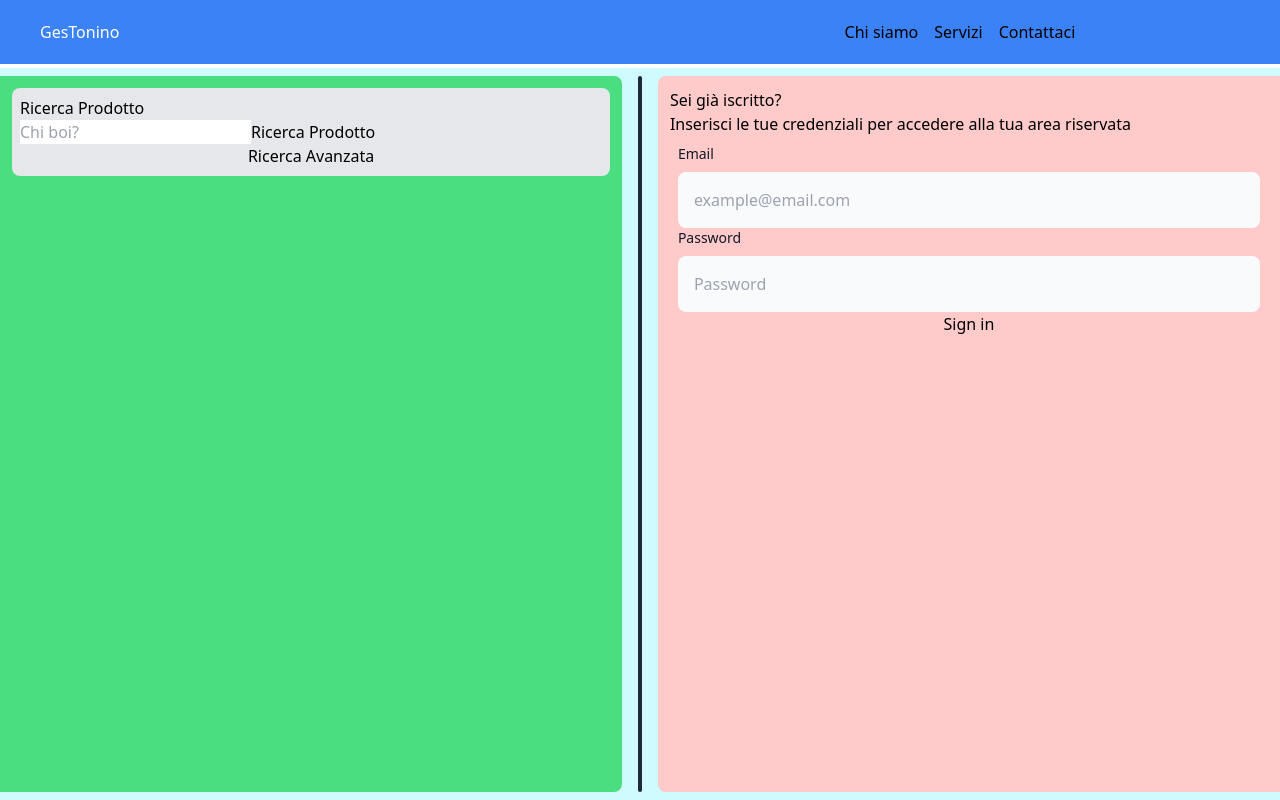
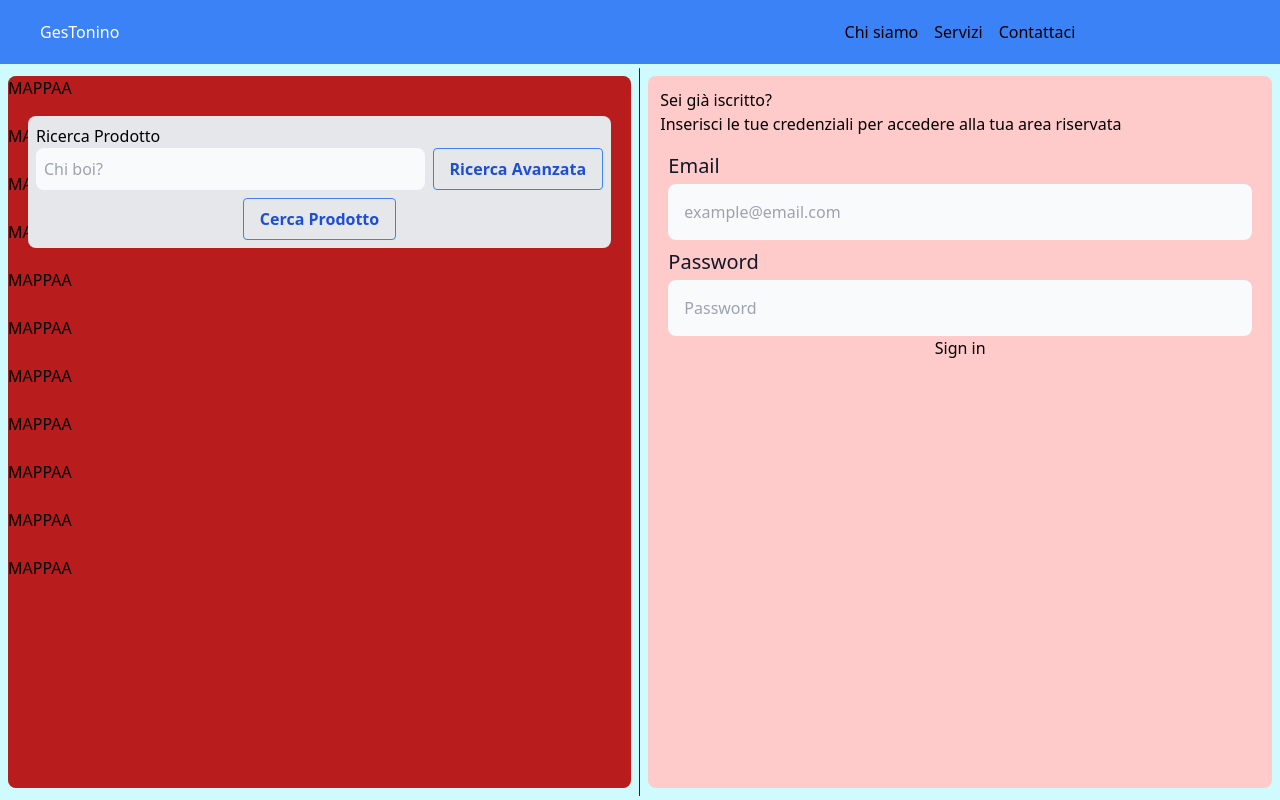
Before and after one commit to Shadowz-git/GesTonino, an Angular app in the folder frontend/: page /home in a window 1280 px wide. Built offline with nearby package versions, Linux system fonts and the light colour scheme.

Commit message:
Sistemati alcuni dettagli, posizionato il form per la ricerca sopra lo spazio predisposto per la mappa, fatto in modo che il componente mappa utilizzi tutto lo spazio disponibile sul suo lato.

```diff
--- a/frontend/src/app/home/home.component.css
+++ b/frontend/src/app/home/home.component.css
@@ -1,7 +1,32 @@
 #loginForm label {
-  @apply block mb-2 text-sm font-medium text-gray-900 dark:text-white !important;
+  @apply block mt-2 mb-1 text-xl font-medium text-gray-900 dark:text-white !important;
 }
 
 #loginForm input {
   @apply block w-full p-4 text-gray-900 border-gray-300 rounded-lg bg-gray-50 text-base focus:ring-blue-500 focus:border-blue-500 dark:bg-gray-700 dark:border-gray-600 dark:placeholder-gray-400 dark:text-white dark:focus:ring-blue-500 dark:focus:border-blue-500 !important;
 }
+
+#formSearch input {
+  @apply block w-full p-2 mr-2 text-gray-900 border-gray-300 rounded-lg bg-gray-50 text-base focus:ring-blue-500 focus:border-blue-500 dark:bg-gray-700 dark:border-gray-600 dark:placeholder-gray-400 dark:text-white dark:focus:ring-blue-500 dark:focus:border-blue-500 !important;
+}
+
+#formSearch button {
+  @apply text-nowrap bg-transparent hover:bg-blue-500 text-blue-700 font-semibold hover:text-white py-2 px-4 border border-blue-500 hover:border-transparent rounded !important;
+}
+
+
+
+
+
+.wrapper {
+  position: relative;
+}
+.backgroundMap {
+  position: absolute;
+  z-index: 0;
+}
+
+.onMapElement{
+  position: relative;
+  z-index: 999;
+}
--- a/frontend/src/app/home/home.component.html
+++ b/frontend/src/app/home/home.component.html
@@ -1,21 +1,26 @@
 <main class="flex flex-col h-screen max-w-full w-full max-h-screen">
   <app-header class="flex-initial"/>
-  <div id="homepage" class="h-full flex flex-row bg-cyan-100 mt-1 py-2">
-    <div id="map" class="w-[49.8%] bg-green-400 p-3 mr-4 rounded-r-lg">
-      <!-- Mettere qua div con mappa (stile che poi ci metto un componente dentro e copre tutto) -->
-      <!-- Crea componente mappa (ng generate component map) nel terminale, e dentro il componente si fa -->
-      <div id="formSearch" class="bg-gray-200 rounded-lg p-2 justify-center flex flex-col">
+  <div id="homepage" class="h-full flex flex-row bg-cyan-100 py-1">
+    <div id="map" class="w-[49.95%] bg-green-400 rounded-lg m-2 wrapper">
+      <div id="mapComponent" class="w-full h-full backgroundMap">
+        <app-map />
+      </div>
+      <div id="formSearch" class="bg-gray-200 rounded-lg p-2 mt-10 mx-5 onMapElement">
         <label for="basicSearch">Ricerca Prodotto</label>
         <form id="basicSearch">
-          <input id="searchContent" type="text" placeholder="Chi boi?"/>
-          <button type="submit">Ricerca Prodotto</button>
+          <div class="flex flex-row">
+            <input id="searchContent" type="text" placeholder="Chi boi?"/>
+            <button type="submit">Ricerca Avanzata</button>
+          </div>
+          <div class="flex justify-center">
+            <button type="submit" class="mt-2">Cerca Prodotto</button>
+          </div>
         </form>
-        <button type="submit">Ricerca Avanzata</button>
       </div>
     </div>
-    <div class="w-[0.3%] rounded-lg bg-gray-800 ">
+    <div class="w-[0.1%] rounded-lg bg-gray-800 ">
     </div>
-    <div class="w-[49.8%] bg-red-200 p-3 ml-4 rounded-l-lg" >
+    <div class="w-[49.95%] bg-red-200 p-3 m-2 rounded-lg" >
       <div class="">
         <h3 class="loginTitle">Sei già iscritto?<br>Inserisci le tue credenziali per accedere alla tua area riservata</h3>
         <form id="loginForm" class="flex flex-col p-2">
```
